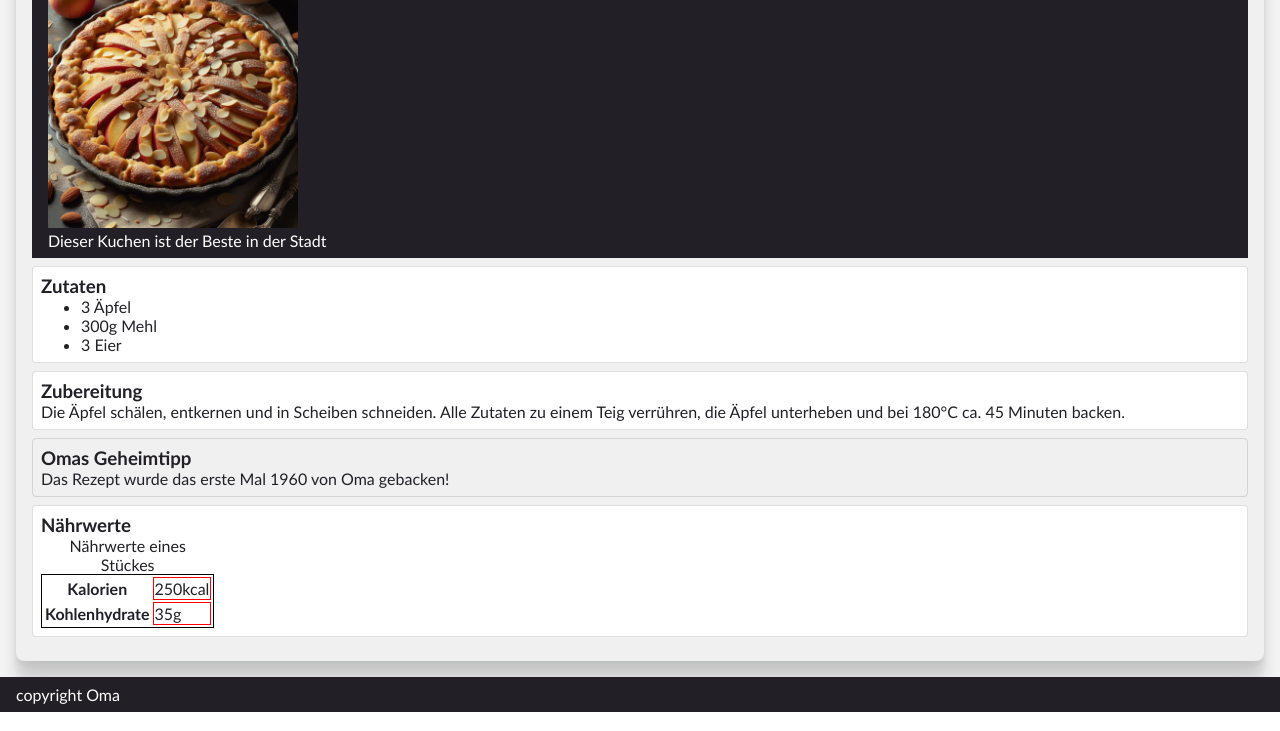
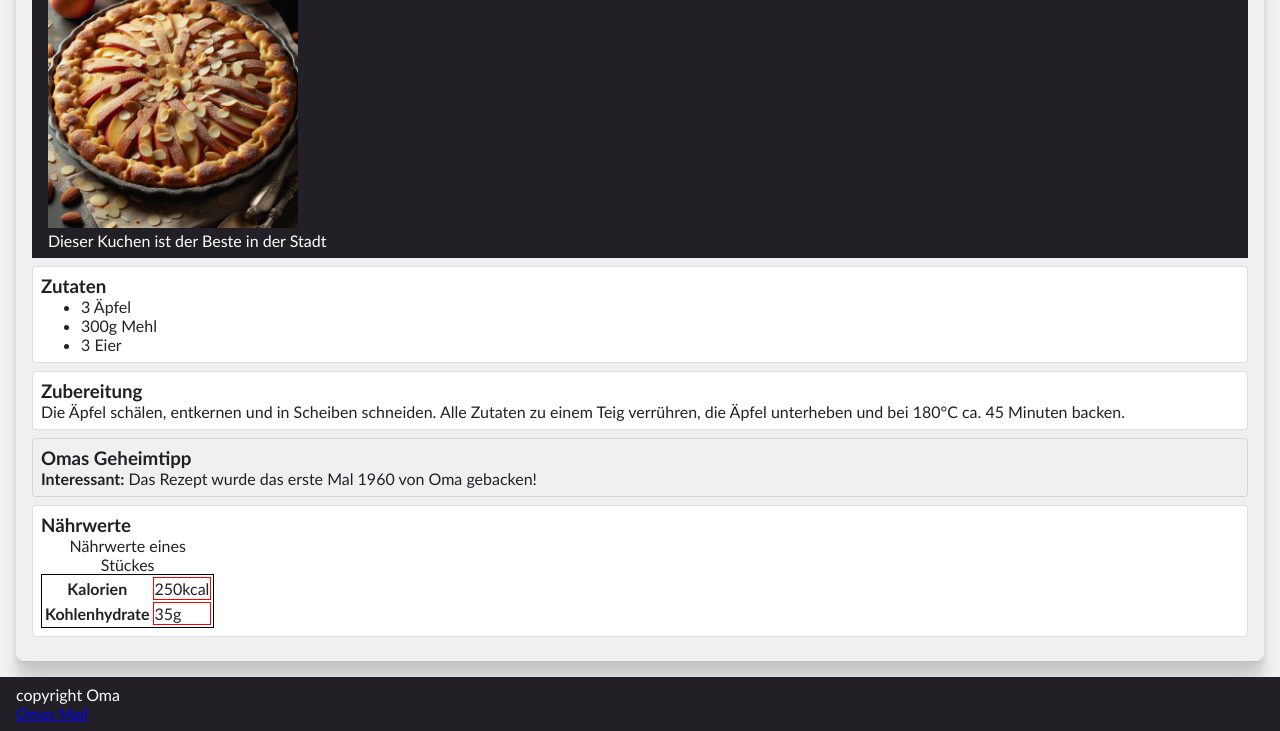
Before and after one commit to OtschoP/html-semantik-uebung, a plain HTML site: page index.html in a window 1280 px wide. Shown: the part 200-931 px from the top of the page. Drawn offline with Linux system fonts and the light colour scheme.

Commit message:
added strong and addres tags

```diff
--- a/index.html
+++ b/index.html
@@ -41,14 +41,15 @@
             <section>
                 <h3>Zubereitung</h3>
                 <p>
-                    Die Äpfel schälen, entkernen und in Scheiben schneiden. Alle Zutaten zu einem Teig verrühren, die Äpfel unterheben und bei 180°C ca. 45 Minuten backen.
+                    Die Äpfel schälen, entkernen und in Scheiben schneiden. Alle Zutaten zu einem Teig verrühren, die
+                    Äpfel unterheben und bei 180°C ca. 45 Minuten backen.
                 </p>
             </section>
 
             <aside>
                 <h3>Omas Geheimtipp</h3>
                 <p>
-                    Das Rezept wurde das erste Mal 1960 von Oma gebacken!
+                    <strong>Interessant:</strong> Das Rezept wurde das erste Mal 1960 von Oma gebacken!
                 </p>
             </aside>
 
@@ -80,7 +81,7 @@
         </article>
     </main>
     <footer>
-        copyright Oma
+        copyright Oma <address><a href="mailto:omas@mail.de">Omas Mail</a></address>
     </footer>
 </body>
 
```
